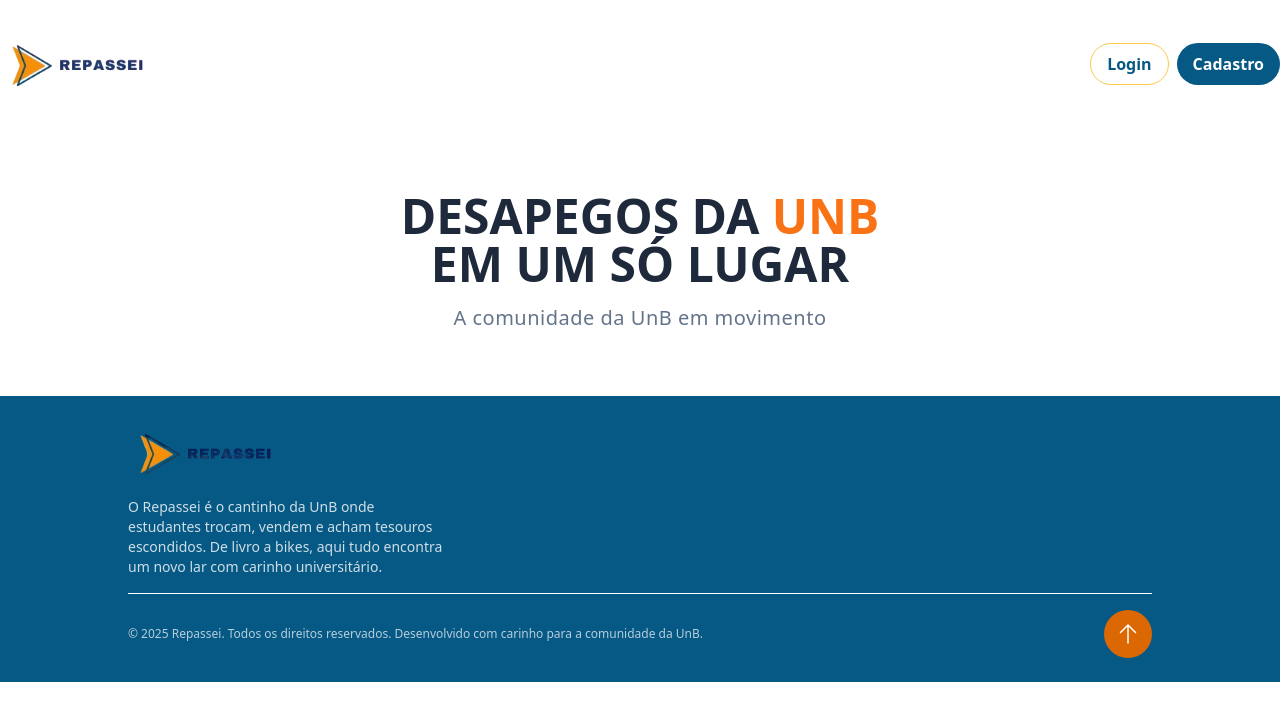
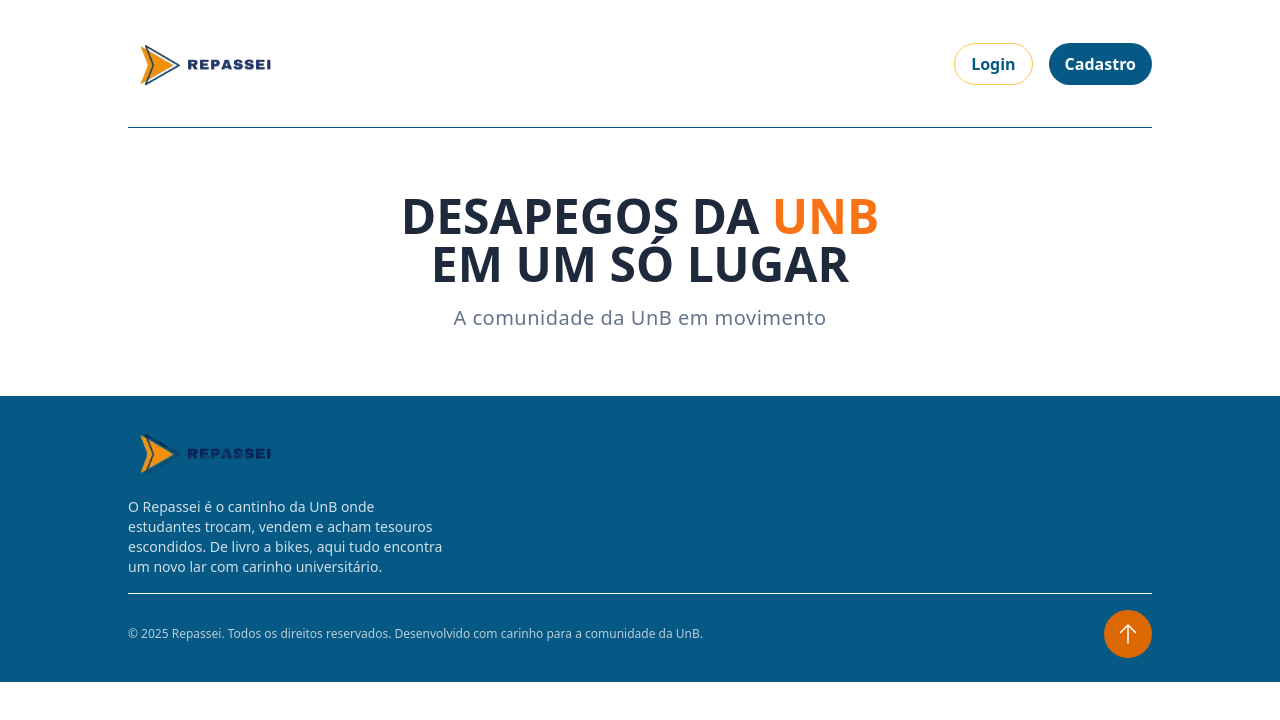
Before and after one commit to UnBArqDsw2025-1-Turma01/2025.1-T01-_G6_FCTE_Desapega_Entrega_03, a React (Vite) app in the folder frontend/: page / in a window 1280 px wide. Shown: the top 720 px of the page. Built offline with nearby package versions, Linux system fonts and the light colour scheme.

Commit message:
fixes navbar and routes path

```diff
--- a/frontend/src/App.jsx
+++ b/frontend/src/App.jsx
@@ -1,18 +1,19 @@
-import React from "react";
+import { BrowserRouter, Routes, Route } from "react-router-dom";
 import Layout from "./components/Layout";
+import Home from "./pages/Home";
 
-export default function App() {
+function App() {
   return (
-    <Layout>
-      {/* Frase grandona antes do carrossel */}
-      <section className="text-center py-16 bg-white">
-        <h1 className="text-5xl font-bold text-gray-800">
-          DESAPEGOS DA <span className="text-orange-500">UNB</span> <br /> EM UM SÓ LUGAR
-        </h1>
-        <h2 className="mt-4 text-xl font-light text-gray-500 tracking-wide">
-          <strong>A comunidade da UnB em movimento</strong>
-        </h2>
-      </section>
-    </Layout>
-  );
+    <>
+      <BrowserRouter>
+        <Routes>
+          <Route element={<Layout logged={false} />}>
+            <Route path="/" element={<Home />} />
+          </Route>
+        </Routes>
+      </BrowserRouter>
+    </>
+  )
 }
+
+export default App;
--- a/frontend/src/components/Layout/index.jsx
+++ b/frontend/src/components/Layout/index.jsx
@@ -1,12 +1,13 @@
 import React from "react";
 import Footer from "../Footer";
 import NavbarLayout from "../Navbar/NavbarLayout";
+import { Outlet } from "react-router-dom";
 
-const Layout = ({ children }) => {
+const Layout = ({ logged }) => {
   return (
     <div>
-      <NavbarLayout logged={false} />
-      <main>{children}</main>
+      <NavbarLayout logged={logged} />
+      <main><Outlet /></main>
       <Footer />
     </div>
   );
--- a/frontend/src/components/Navbar/HomeNavbar.jsx
+++ b/frontend/src/components/Navbar/HomeNavbar.jsx
@@ -3,7 +3,7 @@
 
 const HomeNavbar = () => {
   return (
-        <div className="flex gap-2">
+        <div className="flex gap-4">
             <Button variant="outline">login</Button>
             <Button variant="primary">cadastro</Button>
         </div>
--- a/frontend/src/components/Navbar/NavbarLayout.jsx
+++ b/frontend/src/components/Navbar/NavbarLayout.jsx
@@ -2,14 +2,24 @@
 import Logo from "../../assets/Logo.png";
 import LoggedNavbar from "./LoggedNavbar";
 import HomeNavbar from "./HomeNavbar";
+import { useNavigate } from "react-router-dom";
 
 const NavbarLayout = ({
-  logged = false
+  logged = false,
+  className = ""
 }) => {
+
+  const navigate = useNavigate();
+  const handleLogoClick = () => {
+    navigate('/');
+  };
+
   return (
-    <div className="h-32 flex items-center justify-between">
-      <img src={Logo} alt="" className="w-40" />
-      {logged ? <LoggedNavbar /> : <HomeNavbar />}
+    <div className={`w-full flex items-center justify-center ${className}`}>
+      <div className="flex items-center justify-between w-[1024px] h-32 border-b border-primary-800">
+        <img src={Logo} onClick={handleLogoClick} alt="Logo" className="w-40 cursor-pointer" />
+        {logged ? <LoggedNavbar /> : <HomeNavbar />}
+      </div>
     </div>
   );
 };
--- a/frontend/src/pages/Home/index.jsx
+++ b/frontend/src/pages/Home/index.jsx
@@ -2,9 +2,14 @@
 
 const Home = () => {
   return (
-    <div>
-      <h1>Home</h1>
-    </div>
+    <section className="text-center py-16 bg-white">
+      <h1 className="text-5xl font-bold text-gray-800">
+        DESAPEGOS DA <span className="text-orange-500">UNB</span> <br /> EM UM SÓ LUGAR
+      </h1>
+      <h2 className="mt-4 text-xl font-light text-gray-500 tracking-wide">
+        <strong> A comunidade da UnB em movimento</strong>
+      </h2>
+    </section>
   )
 }
 
```
